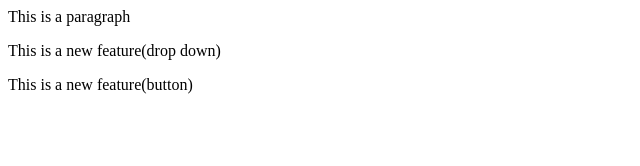
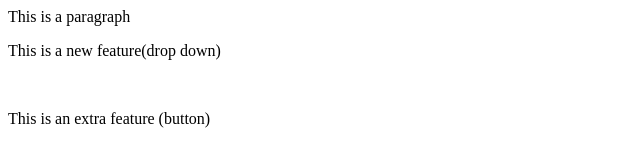
Before and after one commit to harshitsingh-gif/localrepo, a plain HTML site: page index.html in a window 1280 px wide. Shown: the whole page, without its empty margins (0-640 px from the left). Drawn offline with Linux system fonts and the light colour scheme.

Commit message:
Add extra feature paragraph in index.html
Added an extra feature paragraph for the button.

```diff
--- a/index.html
+++ b/index.html
@@ -1,3 +1,4 @@
 <p> This is a paragraph </p>
 <p> This is a new feature(drop down)</p>
-<p> This is a new feature(button)</p>
+<br>
+<p> This is an extra feature&nbsp(button)</p>
```
